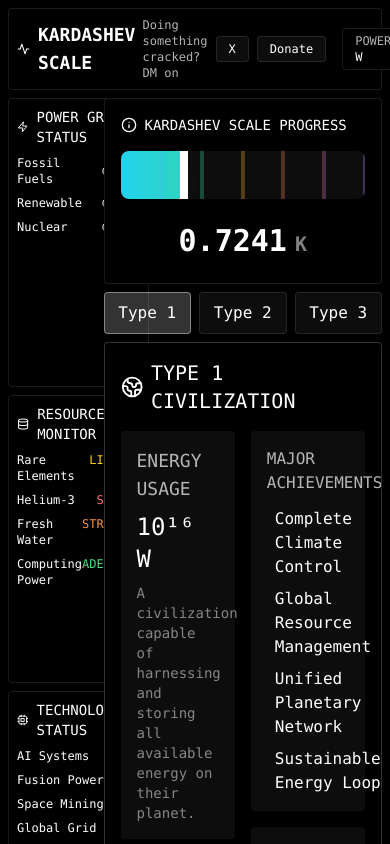
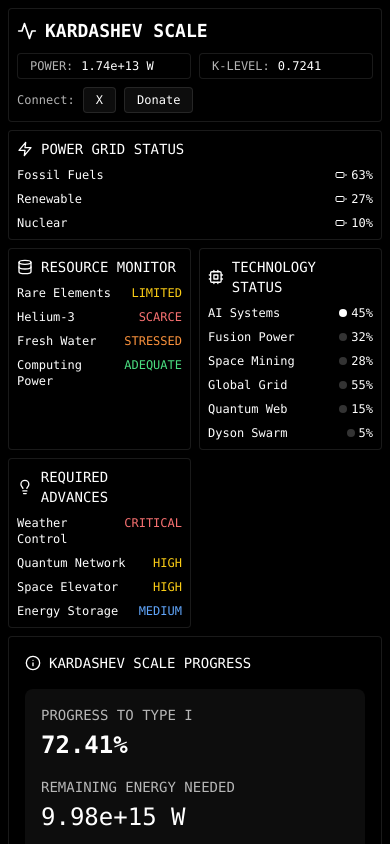
Before and after one commit to su0as/kardeshevscale, a React (Vite) app: page / in a window 390 px wide. Built offline with nearby package versions, Linux system fonts and the light colour scheme.

Commit message:
new phone view & scale progress update

```diff
--- a/src/App.tsx
+++ b/src/App.tsx
@@ -21,20 +21,22 @@ function App() {
   }, []);
 
   return (
-    <div className="h-screen bg-black text-white p-2 flex flex-col gap-2 font-mono max-h-screen overflow-hidden">
+    <div className="min-h-screen bg-black text-white p-2 flex flex-col gap-2 font-mono">
       <Header level={kardashevLevel} power={currentPower} />
 
-      <div className="grid grid-cols-12 gap-2 flex-1 min-h-0">
+      <div className="grid grid-cols-1 lg:grid-cols-12 gap-2 flex-1">
         {/* Left Column */}
-        <div className="col-span-3 grid grid-rows-4 gap-2 max-h-full">
-          <PowerGrid power={currentPower} />
+        <div className="lg:col-span-3 grid grid-cols-2 lg:grid-cols-1 gap-2">
+          <div className="col-span-2 lg:col-span-1">
+            <PowerGrid power={currentPower} />
+          </div>
           <ResourceMonitor power={currentPower} />
           <TechnologyStatus level={kardashevLevel} />
           <RequiredAdvances level={kardashevLevel} />
         </div>
 
         {/* Right Column */}
-        <div className="col-span-9 flex flex-col gap-2 max-h-full">
+        <div className="lg:col-span-9 flex flex-col gap-2">
           <ScaleVisualization currentLevel={kardashevLevel} />
 
           <div className="grid grid-cols-3 gap-2">
--- a/src/components/Header.tsx
+++ b/src/components/Header.tsx
@@ -8,7 +8,7 @@ interface HeaderProps {
 }
 
 export const Header: React.FC<HeaderProps> = ({ className, level, power }) => (
-  <div className={`bg-black border border-white/10 rounded p-2 flex justify-between items-center ${className}`}>
+  <div className={`bg-black border border-white/10 rounded p-2 flex flex-col sm:flex-row justify-between items-start sm:items-center gap-2 ${className}`}>
     <div className="flex items-center gap-2">
       <Activity className="w-5 h-5 text-white" />
       <h1 className="text-lg font-bold text-white">
@@ -16,14 +16,14 @@ export const Header: React.FC<HeaderProps> = ({ className, level, power }) => (
       </h1>
     </div>
 
-    <div className="flex items-center gap-4">
-      <div className="flex items-center gap-2">
-        <span className="text-xs text-white/70">Doing something cracked? DM on</span>
+    <div className="flex flex-col sm:flex-row items-start sm:items-center gap-2 sm:gap-4 w-full sm:w-auto">
+      <div className="flex items-center gap-2 text-xs order-2 sm:order-1">
+        <span className="text-white/70 whitespace-nowrap">Connect:</span>
         <a
           href="https://x.com/suhasxi"
           target="_blank"
           rel="noopener noreferrer"
-          className="px-3 py-1 bg-white/5 hover:bg-white/10 border border-white/10 rounded text-xs transition-all"
+          className="px-3 py-1 bg-white/5 hover:bg-white/10 border border-white/10 rounded transition-all"
         >
           X
         </a>
@@ -31,20 +31,20 @@ export const Header: React.FC<HeaderProps> = ({ className, level, power }) => (
           href="https://www.paypal.com/ncp/payment/QGV8YP4D8LVFC"
           target="_blank"
           rel="noopener noreferrer"
-          className="px-3 py-1 bg-white/5 hover:bg-white/10 border border-white/10 rounded text-xs transition-all"
+          className="px-3 py-1 bg-white/5 hover:bg-white/10 border border-white/10 rounded transition-all"
         >
           Donate
         </a>
       </div>
 
-      <div className="flex gap-4 text-xs">
-        <div className="bg-black border border-white/10 px-3 py-1 rounded">
+      <div className="flex gap-2 text-xs order-1 sm:order-2 w-full sm:w-auto">
+        <div className="bg-black border border-white/10 px-3 py-1 rounded flex-1 sm:flex-none">
           <span className="text-white/70 mr-2">POWER:</span>
-          <span>{power.toExponential(2)} W</span>
+          <span className="font-mono">{power.toExponential(2)} W</span>
         </div>
-        <div className="bg-black border border-white/10 px-3 py-1 rounded">
+        <div className="bg-black border border-white/10 px-3 py-1 rounded flex-1 sm:flex-none">
           <span className="text-white/70 mr-2">K-LEVEL:</span>
-          <span>{level.toFixed(4)}</span>
+          <span className="font-mono">{level.toFixed(4)}</span>
         </div>
       </div>
     </div>
--- a/src/components/ScaleVisualization.tsx
+++ b/src/components/ScaleVisualization.tsx
@@ -40,11 +40,38 @@ const ScaleVisualization: React.FC<ScaleVisualizationProps> = ({ currentLevel })
   const currentMilestone = getCurrentMilestone(currentLevel);
   const nextMilestone = getNextMilestone(currentLevel);
 
+  // Calculate progress percentage to Type I (level 1.0)
+  const progressToTypeI = (currentLevel / 1.0) * 100;
+  const remainingToTypeI = 100 - progressToTypeI;
+  const currentPowerWatts = Math.pow(10, (currentLevel * 10) + 6);
+  const type1PowerWatts = Math.pow(10, 16);
+  const remainingPowerWatts = type1PowerWatts - currentPowerWatts;
+
   return (
     <div className="bg-black border border-white/10 rounded p-4">
       <div className="flex items-center gap-2 mb-4">
         <Info className="w-4 h-4" />
         <h2 className="text-sm">KARDASHEV SCALE PROGRESS</h2>
+      </div>
+
+      {/* Progress to Type I Summary */}
+      <div className="mb-6 p-4 bg-white/5 rounded-lg">
+        <div className="flex flex-col sm:flex-row justify-between items-start sm:items-center gap-4">
+          <div>
+            <h3 className="text-sm text-white/70 mb-1">PROGRESS TO TYPE I</h3>
+            <div className="text-2xl font-bold">{progressToTypeI.toFixed(2)}%</div>
+          </div>
+          <div>
+            <h3 className="text-sm text-white/70 mb-1">REMAINING ENERGY NEEDED</h3>
+            <div className="text-2xl font-mono">{remainingPowerWatts.toExponential(2)} W</div>
+          </div>
+        </div>
+        <div className="mt-4 h-2 bg-white/10 rounded-full overflow-hidden">
+          <div
+            className="h-full bg-gradient-to-r from-blue-500 to-green-500 transition-all duration-1000"
+            style={{ width: `${progressToTypeI}%` }}
+          />
+        </div>
       </div>
 
       {/* Main Scale Bar */}
@@ -81,10 +108,13 @@ const ScaleVisualization: React.FC<ScaleVisualizationProps> = ({ currentLevel })
       </div>
 
       {/* Current Level Display */}
-      <div className="text-center">
-        <div className="text-3xl font-bold font-mono mb-2">
+      <div className="text-center mb-4">
+        <div className="text-3xl font-bold font-mono">
           {currentLevel.toFixed(4)}
           <span className="text-white/50 ml-2 text-xl">K</span>
+        </div>
+        <div className="text-sm text-white/70 mt-1">
+          Next milestone: {nextMilestone.label} ({nextMilestone.level.toFixed(1)} K)
         </div>
       </div>
 
```
